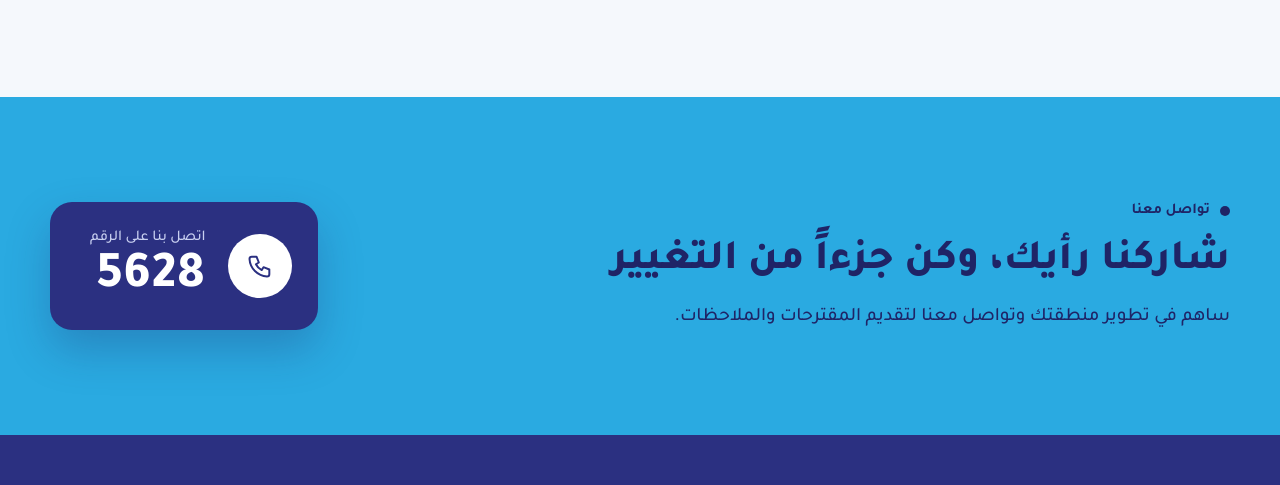
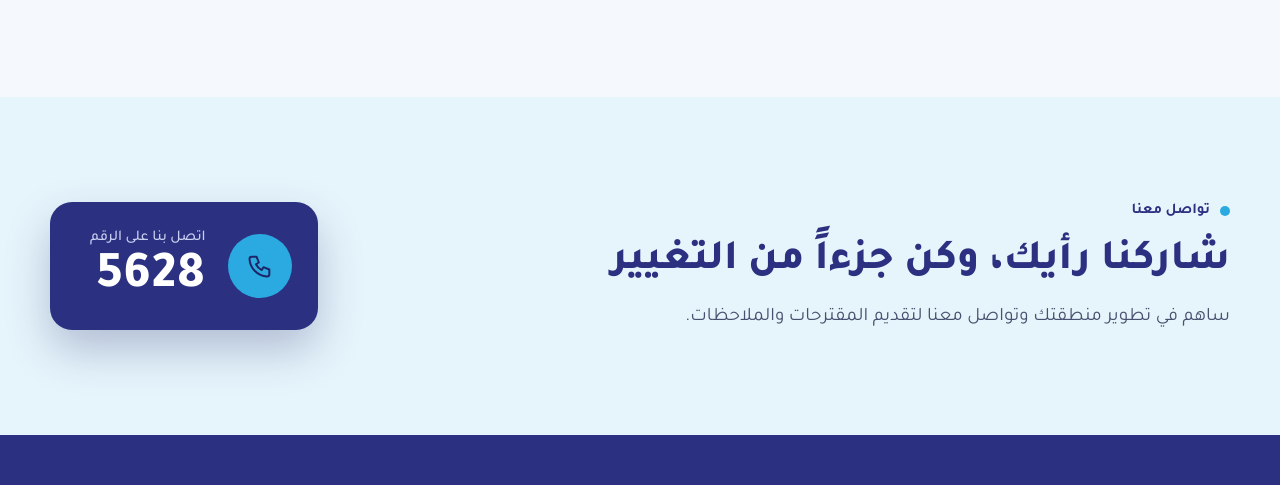
Before and after one commit to infinite-azaiton/asimti, a plain HTML site: page index.html in a window 1280 px wide. Shown: the part 5623-6108 px from the top of the page. Drawn offline with Linux system fonts and the light colour scheme.

Commit message:
Soften the Contact band to the pale sky tint
Co-Authored-By: Claude Fable 5.2 <noreply@anthropic.com>

```diff
--- a/assets/css/style.css
+++ b/assets/css/style.css
@@ -189,15 +189,12 @@ html[dir="ltr"] .vm-vision p::before { content: "\201C"; }
 .slogan strong { font-size: clamp(28px, 3.8vw, 46px); font-weight: 800; line-height: 1.5; }
 
 /* ---------- contact ---------- */
-.section.blue { background: var(--blue); }
-.blue .eyebrow { color: var(--navy-deep); }
-.blue .eyebrow::before { background: var(--navy-deep); }
-.blue .contact h2 { color: var(--navy-deep); }
+.section.blue { background: var(--sky); }
 .contact { display: grid; grid-template-columns: 1fr auto; gap: 56px; align-items: center; }
-.contact p { color: var(--navy-deep); font-size: 19px; font-weight: 500; margin-top: 10px; max-width: 560px; }
+.contact p { color: var(--body); font-size: 19px; margin-top: 10px; max-width: 560px; }
 .phone { display: flex; align-items: center; gap: 22px; padding-block: 22px; padding-inline: 26px 40px; background: var(--navy); color: #fff; border-radius: 22px; box-shadow: 0 20px 44px rgba(31, 36, 102, .26); transition: background .2s, box-shadow .2s; }
 .phone:hover { background: var(--navy-deep); box-shadow: 0 24px 50px rgba(31, 36, 102, .34); }
-.phone-ic { display: flex; align-items: center; justify-content: center; flex: none; width: 64px; height: 64px; border-radius: 50%; background: #fff; color: var(--navy); }
+.phone-ic { display: flex; align-items: center; justify-content: center; flex: none; width: 64px; height: 64px; border-radius: 50%; background: var(--blue); color: var(--navy-deep); }
 .phone-text { display: flex; flex-direction: column; }
 .phone small { font-size: 15px; font-weight: 500; color: #c8cff0; }
 .phone b { font-size: 52px; font-weight: 800; line-height: 1.1; color: #fff; }
--- a/index.html
+++ b/index.html
@@ -13,7 +13,7 @@
   <link rel="preconnect" href="https://fonts.googleapis.com">
   <link rel="preconnect" href="https://fonts.gstatic.com" crossorigin>
   <link href="https://fonts.googleapis.com/css2?family=Tajawal:wght@400;500;700;800&display=swap" rel="stylesheet">
-  <link rel="stylesheet" href="assets/css/style.css?v=16">
+  <link rel="stylesheet" href="assets/css/style.css?v=17">
   <noscript><style>html:not(.ready) body { visibility: visible; }</style></noscript>
 </head>
 <body>
@@ -297,6 +297,6 @@
     </div>
   </footer>
 
-  <script src="assets/js/site.js?v=16"></script>
+  <script src="assets/js/site.js?v=17"></script>
 </body>
 </html>
```
Also changed, not shown: 404.html (+2 -2 lines).
